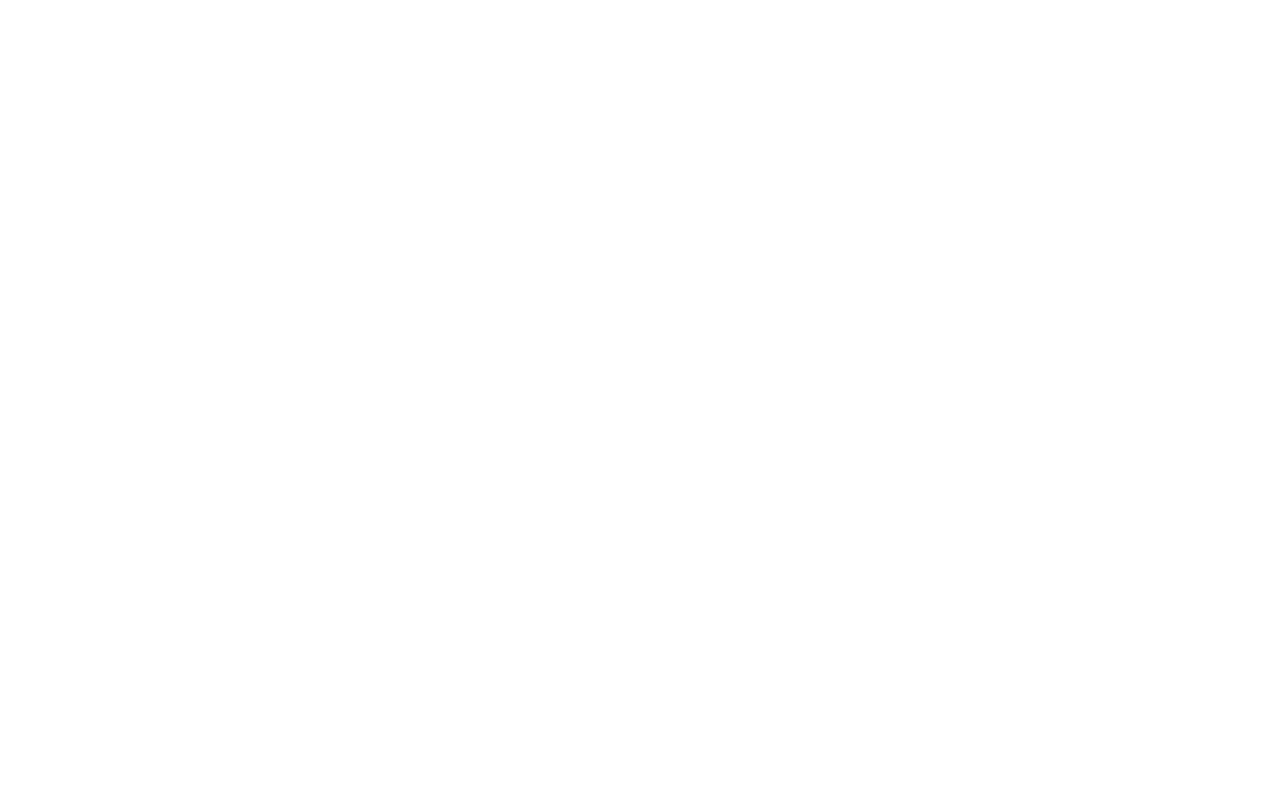
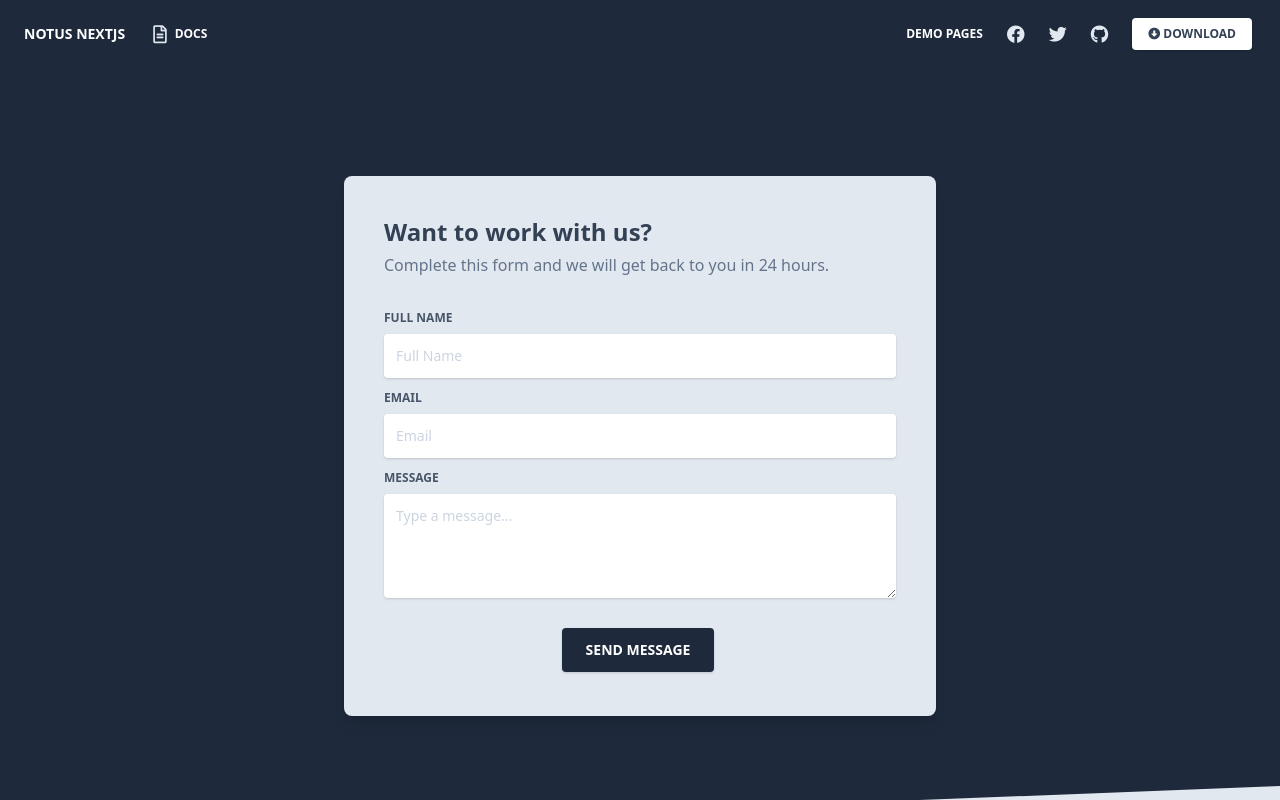
Before and after one commit to codewithaltin/banking-management-web-app, a Next.js app: page /auth/invoice_details in a window 1280 px wide. Before the commit this address had no page. Shown: the top 800 px of the page. Built offline with nearby package versions, Linux system fonts and the light colour scheme.

Commit message:
Invoice page created

```diff
--- /dev/null
+++ b/pages/auth/invoice_details.js
@@ -0,0 +1,106 @@
+
+
+import Navbar from "components/Navbars/AuthNavbar.js";
+import Footer from "components/Footers/Footer.js";
+
+export default function Invoice() {
+    return <>
+    <Navbar transparent />
+        <main>
+            <section className="pb-20 relative block bg-blueGray-800">
+                <div
+                    className="bottom-auto top-0 left-0 right-0 w-full absolute pointer-events-none overflow-hidden -mt-20 h-20"
+                    style={{ transform: "translateZ(0)" }}
+                >
+                    <svg
+                        className="absolute bottom-0 overflow-hidden"
+                        xmlns="http://www.w3.org/2000/svg"
+                        preserveAspectRatio="none"
+                        version="1.1"
+                        viewBox="0 0 2560 100"
+                        x="0"
+                        y="0"
+                    >
+                        <polygon
+                            className="text-blueGray-800 fill-current"
+                            points="2560 0 2560 100 0 100"
+                        ></polygon>
+                    </svg>
+                </div>
+
+                    <div className="lg:pt-24 lg:pb-64">
+                    </div>
+            </section>
+            <section className="relative block py-24 lg:pt-0  bg-blueGray-800" >
+                <div className="container mx-auto px-4">
+                    <div className="flex flex-wrap justify-center lg:-mt-64 -mt-48">
+                        <div className="w-full lg:w-6/12 px-4">
+                            <div className="relative flex flex-col min-w-0 break-words w-full mb-6 shadow-lg rounded-lg bg-blueGray-200">
+                                <div className="flex-auto p-5 lg:p-10">
+                                    <h4 className="text-2xl font-semibold">
+                                        Want to work with us?
+                                    </h4>
+                                    <p className="leading-relaxed mt-1 mb-4 text-blueGray-500">
+                                        Complete this form and we will get back to you in 24
+                                        hours.
+                                    </p>
+                                    <div className="relative w-full mb-3 mt-8">
+                                        <label
+                                            className="block uppercase text-blueGray-600 text-xs font-bold mb-2"
+                                            htmlFor="full-name"
+                                        >
+                                            Full Name
+                                        </label>
+                                        <input
+                                            type="text"
+                                            className="border-0 px-3 py-3 placeholder-blueGray-300 text-blueGray-600 bg-white rounded text-sm shadow focus:outline-none focus:ring w-full ease-linear transition-all duration-150"
+                                            placeholder="Full Name"
+                                        />
+                                    </div>
+
+                                    <div className="relative w-full mb-3">
+                                        <label
+                                            className="block uppercase text-blueGray-600 text-xs font-bold mb-2"
+                                            htmlFor="email"
+                                        >
+                                            Email
+                                        </label>
+                                        <input
+                                            type="email"
+                                            className="border-0 px-3 py-3 placeholder-blueGray-300 text-blueGray-600 bg-white rounded text-sm shadow focus:outline-none focus:ring w-full ease-linear transition-all duration-150"
+                                            placeholder="Email"
+                                        />
+                                    </div>
+
+                                    <div className="relative w-full mb-3">
+                                        <label
+                                            className="block uppercase text-blueGray-600 text-xs font-bold mb-2"
+                                            htmlFor="message"
+                                        >
+                                            Message
+                                        </label>
+                                        <textarea
+                                            rows="4"
+                                            cols="80"
+                                            className="border-0 px-3 py-3 placeholder-blueGray-300 text-blueGray-600 bg-white rounded text-sm shadow focus:outline-none focus:ring w-full"
+                                            placeholder="Type a message..."
+                                        />
+                                    </div>
+                                    <div className="text-center mt-6">
+                                        <button
+                                            className="bg-blueGray-800 text-white active:bg-blueGray-600 text-sm font-bold uppercase px-6 py-3 rounded shadow hover:shadow-lg outline-none focus:outline-none mr-1 mb-1 ease-linear transition-all duration-150"
+                                            type="button"
+                                        >
+                                            Send Message
+                                        </button>
+                                    </div>
+                                </div>
+                            </div>
+                        </div>
+                    </div>
+                </div>
+            </section>
+        </main>
+        <Footer />
+    </>;
+}
```
Also changed, not shown: components/Navbars/IndexNavbar.js (+11 -0 lines).
